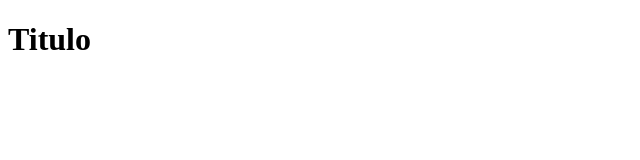
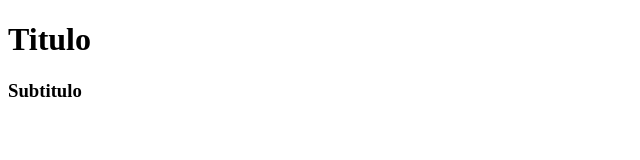
Before and after one commit to InakiTuda/Clase10, a plain HTML site: page index.html in a window 1280 px wide. Shown: the whole page, without its empty margins (0-640 px from the left). Drawn offline with Linux system fonts and the light colour scheme.

Commit message:
agregue footer

```diff
--- a/index.html
+++ b/index.html
@@ -8,5 +8,9 @@
 </head>
 <body>
     <h1>Titulo</h1>
+
+    <footer>
+        <h3>Subtitulo</h3>
+    </footer>
 </body>
 </html>
```
